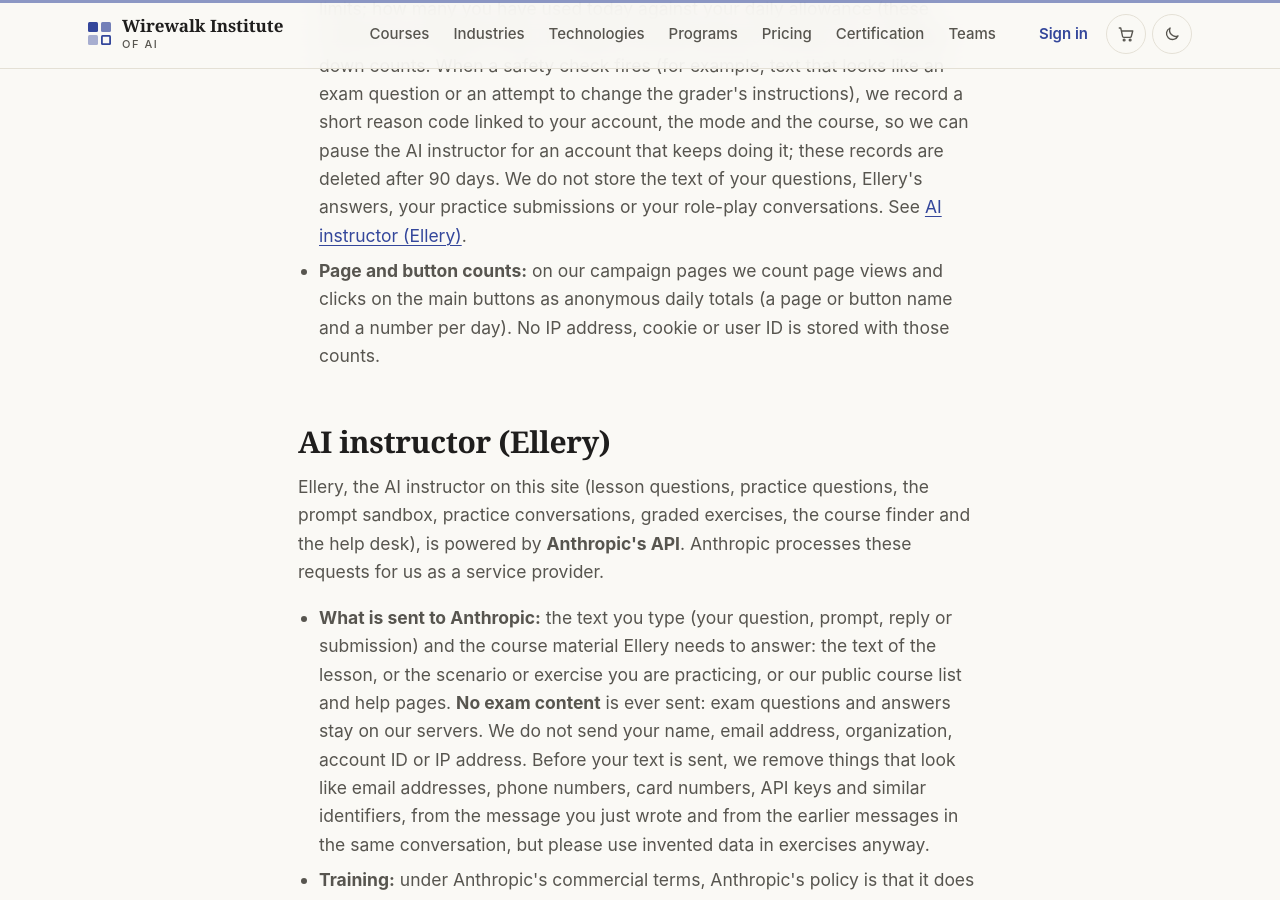
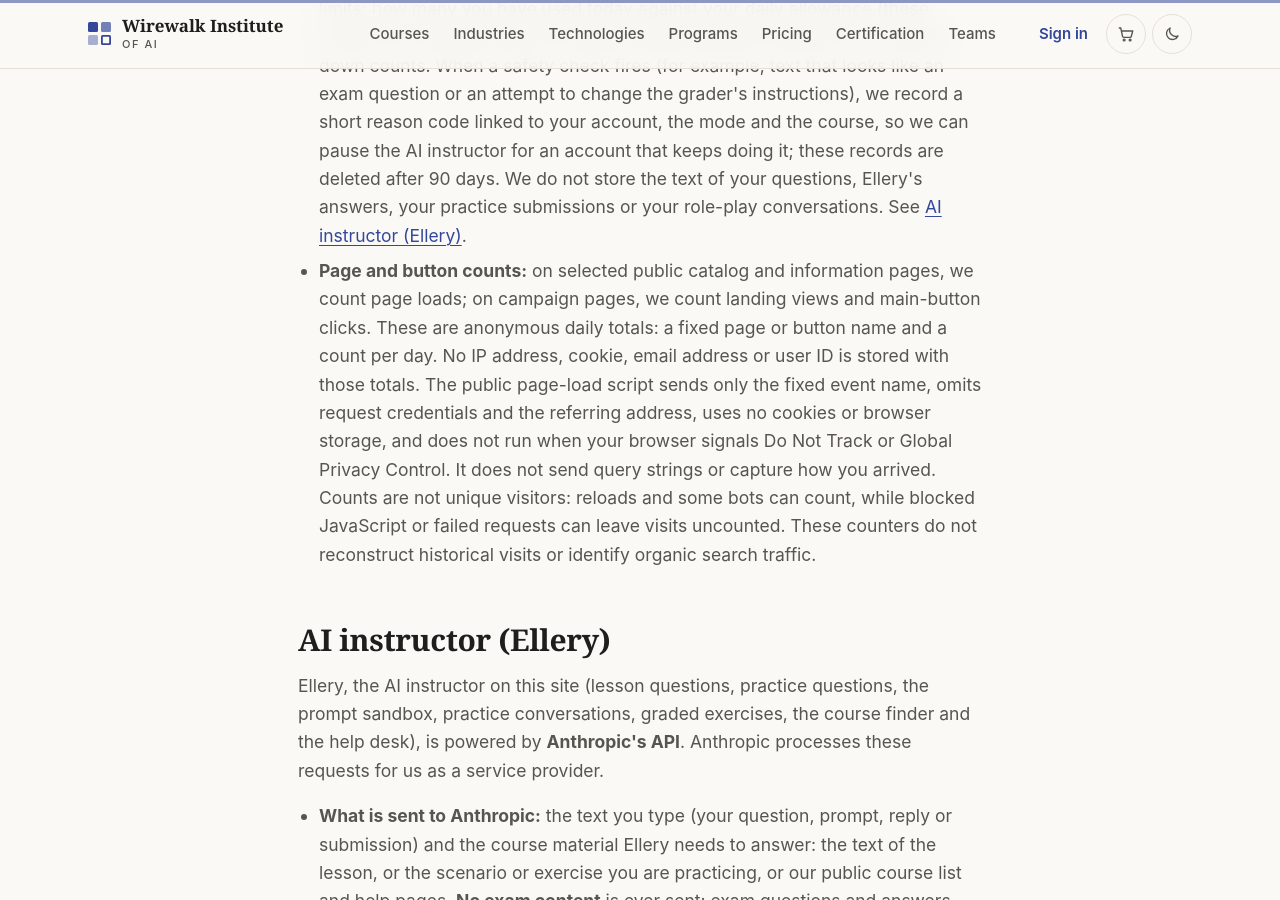
Before and after one commit to wirewalktech/institute-wirewalk, a Jekyll site: the page built from privacy/index.html, in a window 1280 px wide and 900 px high, scrolled down 1994 px. Built offline with Jekyll 4.4.1, drawn with Linux system fonts in a browser that asks for light colours; some of the changed text lies outside the part shown.

Commit message:
Count anonymous public page loads with privacy controls

```diff
--- a/_includes/seo-head.html
+++ b/_includes/seo-head.html
@@ -9,7 +9,7 @@
 {%- assign doc_desc = seo_topic.description | default: seo_course.summary | default: page.description | default: site.description | strip_html | normalize_whitespace | truncate: 165 -%}
 {%- assign canonical_url = page.url | replace: "index.html", "" | prepend: site.url -%}
 {%- assign private_search = false -%}
-{%- if page.url contains "/learn/" or page.url contains "/admin/" or page.url contains "/email/" or page.url contains "/waitlist/" or page.url contains "/verify/" or page.url contains "/go/" or page.url == "/teams/thanks/" or page.url == "/teams/enterprise/thanks/" or page.url == "/404.html" or page.redirect_to -%}{%- assign private_search = true -%}{%- endif -%}
+{%- if page.private_search == true or page.url contains "/learn/" or page.url contains "/admin/" or page.url contains "/email/" or page.url contains "/waitlist/" or page.url contains "/verify/" or page.url contains "/go/" or page.url == "/teams/thanks/" or page.url == "/teams/enterprise/thanks/" or page.url == "/404.html" or page.redirect_to -%}{%- assign private_search = true -%}{%- endif -%}
 {%- assign planned_search = false -%}
 {%- if page.course_id and seo_course.status != "on_sale" -%}{%- assign planned_search = true -%}{%- endif -%}
 {%- if page.program_id and seo_program.status != "on_sale" -%}{%- assign planned_search = true -%}{%- endif -%}
@@ -49,3 +49,42 @@
 </script>
 {%- endif -%}
 {%- endunless -%}
+
+{%- comment -%} Anonymous page-load name from public server-known metadata only. Never derive it from a visitor URL, query or referrer. Campaign landing/button counters remain separate. {%- endcomment -%}
+{%- assign wia_page_event = "" -%}
+{%- assign wia_page_suffix = "" -%}
+{%- unless private_search or page.no_pixel == true -%}
+  {%- if page.course_id and seo_course.id -%}
+    {%- assign wia_page_suffix = "course-" | append: seo_course.id -%}
+  {%- elsif page.track_id and seo_track.prefix -%}
+    {%- assign wia_track_prefix = seo_track.prefix | downcase -%}
+    {%- assign wia_page_suffix = "track-" | append: wia_track_prefix -%}
+  {%- elsif page.program_id and seo_program.id -%}
+    {%- assign wia_page_suffix = "program-" | append: seo_program.id -%}
+  {%- else -%}
+    {%- case page.url -%}
+      {%- when "/" -%}{%- assign wia_page_suffix = "page-home" -%}
+      {%- when "/courses/" -%}{%- assign wia_page_suffix = "page-courses" -%}
+      {%- when "/industries/" -%}{%- assign wia_page_suffix = "page-industries" -%}
+      {%- when "/technologies/" -%}{%- assign wia_page_suffix = "page-technologies" -%}
+      {%- when "/tracks/" -%}{%- assign wia_page_suffix = "page-tracks" -%}
+      {%- when "/programs/" -%}{%- assign wia_page_suffix = "page-programs" -%}
+      {%- when "/pricing/" -%}{%- assign wia_page_suffix = "page-pricing" -%}
+      {%- when "/certification/" -%}{%- assign wia_page_suffix = "page-certification" -%}
+      {%- when "/teams/" -%}{%- assign wia_page_suffix = "page-teams" -%}
+      {%- when "/about/" -%}{%- assign wia_page_suffix = "page-about" -%}
+      {%- when "/faq/" -%}{%- assign wia_page_suffix = "page-faq" -%}
+      {%- when "/standards/" -%}{%- assign wia_page_suffix = "page-standards" -%}
+      {%- when "/errata/" -%}{%- assign wia_page_suffix = "page-errata" -%}
+    {%- endcase -%}
+  {%- endif -%}
+  {%- assign wia_invalid_chars = wia_page_suffix -%}
+  {%- assign wia_allowed_chars = "abcdefghijklmnopqrstuvwxyz0123456789_-" | split: "" -%}
+  {%- for wia_char in wia_allowed_chars -%}
+    {%- assign wia_invalid_chars = wia_invalid_chars | remove: wia_char -%}
+  {%- endfor -%}
+  {%- if wia_page_suffix.size > 0 and wia_page_suffix.size <= 24 and wia_invalid_chars == "" -%}
+    {%- assign wia_page_event = "inst." | append: wia_page_suffix -%}
+<meta name="wia-page-event" content="{{ wia_page_event | escape }}">
+  {%- endif -%}
+{%- endunless -%}
--- a/_layouts/default.html
+++ b/_layouts/default.html
@@ -39,6 +39,9 @@
 <link rel="stylesheet" href="/assets/css/{{ c }}.css">
 {%- endfor %}
 <script src="/assets/js/site.js" defer></script>
+{%- if wia_page_event != "" and wia_page_event -%}
+<script src="/assets/js/traffic.js" defer></script>
+{%- endif -%}
 {%- comment -%} Source fields (first-party; no cookie, no network request of its own): keeps how a
   visitor arrived for 30 days in localStorage "ww_src" and, at submit, adds hidden _src_* fields to the
   /teams/ and /teams/enterprise/ enquiry forms ONLY (the ww-src-forms meta); waitlist and every other form are untouched. {%- endcomment %}
--- a/privacy/index.html
+++ b/privacy/index.html
@@ -8,7 +8,7 @@ description: "What personal data the Wirewalk Institute of AI collects, why, who
   <header class="page-head">
     <p class="eyebrow">Legal</p>
     <h1>Privacy</h1>
-    <p class="updated">Last updated October 2026</p>
+    <p class="updated">Last updated November 5, 2026</p>
   </header>
   <div class="doc prose">
     <p>This page explains what the Wirewalk Institute of AI (operated by Wirewalk) collects when you use institute.wirewalk.com and its learner area, and why. Questions or requests: <a href="mailto:sales@wirewalk.com">sales@wirewalk.com</a>.</p>
@@ -31,7 +31,7 @@ description: "What personal data the Wirewalk Institute of AI collects, why, who
       <li><strong>Security records:</strong> IP addresses and timestamps used to limit repeated sign-in and sign-up attempts, and the IP address and user-agent recorded with each inquiry as described above. For the AI instructor's course finder, help desk and feedback buttons, we limit requests per network using a keyed hash of your network address (never the address itself), kept for up to two days.</li>
       <li><strong>Campaign source:</strong> if you arrive through a tagged link (for example one of our ads on Reddit), the link's campaign tags (<code>utm_source</code>, <code>utm_medium</code>, <code>utm_campaign</code>, <code>utm_content</code>, <code>utm_term</code>), Reddit's click ID (<code>rdt_cid</code>, if the link carries one) and the page you landed on are saved with your account when you sign up, so we can tell which campaigns lead to sign-ups. If you then send the teams or organization inquiry form, the same kind of arrival details go with that inquiry (see <a href="#browser">In your browser</a>). Our servers do not send them to Reddit or anyone else.{% if rdt_on != "" %} If you accept advertising cookies, the Reddit Pixel itself reads Reddit's click ID from the link (see <a href="#cookies">Advertising cookies</a>).{% endif %}</li>
       <li><strong>AI instructor usage:</strong> when you use Ellery, the AI instructor, we keep counts, not text: how many requests each mode received per day, the number of tokens used and the cost, grouped by your organization (your team, or your verified work email domain, such as <code>example.com</code>) so we can apply per-organization limits; how many you have used today against your daily allowance (these counters are deleted after two days); and anonymous thumbs-up or thumbs-down counts. When a safety check fires (for example, text that looks like an exam question or an attempt to change the grader's instructions), we record a short reason code linked to your account, the mode and the course, so we can pause the AI instructor for an account that keeps doing it; these records are deleted after 90 days. We do not store the text of your questions, Ellery's answers, your practice submissions or your role-play conversations. See <a href="#ai">AI instructor (Ellery)</a>.</li>
-      <li><strong>Page and button counts:</strong> on our campaign pages we count page views and clicks on the main buttons as anonymous daily totals (a page or button name and a number per day). No IP address, cookie or user ID is stored with those counts.</li>
+      <li><strong>Page and button counts:</strong> on selected public catalog and information pages, we count page loads; on campaign pages, we count landing views and main-button clicks. These are anonymous daily totals: a fixed page or button name and a count per day. No IP address, cookie, email address or user ID is stored with those totals. The public page-load script sends only the fixed event name, omits request credentials and the referring address, uses no cookies or browser storage, and does not run when your browser signals Do Not Track or Global Privacy Control. It does not send query strings or capture how you arrived. Counts are not unique visitors: reloads and some bots can count, while blocked JavaScript or failed requests can leave visits uncounted. These counters do not reconstruct historical visits or identify organic search traffic.</li>
     </ul>
 
     <h2 id="ai">AI instructor (Ellery)</h2>
@@ -50,7 +50,7 @@ description: "What personal data the Wirewalk Institute of AI collects, why, who
     <p><strong>Open Badge files:</strong> if you download your certificate as an Open Badges 3.0 file from your certificate page, the file contains the name on the certificate, the course or program, the dates, the score, a position in our public revocation list and a <strong>salted hash</strong> of your account email address. The hash does not show the address, but anyone who knows or guesses the address can check it against the hash. It never contains the email address itself, your account ID or the reason for any revocation. Anyone you give the file to can read what it contains. The file does not update itself: after a renewal or a name correction you download it again. Wallets and verifiers that check a badge download our public revocation list from this website (<code>/badges/status/1.json</code>); it contains no personal data.</p>
 
     <h2>What we use it for</h2>
-    <p>To run your account and courses, grade exams, issue and verify certificates, process purchases, answer inquiries, send the emails the service needs (such as sign-in codes and certificates), and protect the service from abuse. We do not sell personal data.{% if rdt_on != "" %} The only third-party advertising tool on this site is the Reddit Pixel, and it runs only if you accept it (see <a href="#cookies">Advertising cookies</a>). There are no analytics scripts.{% else %} This site uses no third-party advertising or analytics trackers: no ad pixels, no analytics scripts.{% endif %}</p>
+    <p>To run your account and courses, grade exams, issue and verify certificates, process purchases, answer inquiries, send the emails the service needs (such as sign-in codes and certificates), and protect the service from abuse. We do not sell personal data.{% if rdt_on != "" %} The only third-party advertising tool on this site is the Reddit Pixel, and it runs only if you accept it (see <a href="#cookies">Advertising cookies</a>). We use the anonymous aggregate counters described above, not a separate third-party analytics service.{% else %} This site uses no third-party advertising or analytics trackers. We use the anonymous aggregate counters described above; no ad pixel is loaded.{% endif %}</p>
 
     <h2>Who processes it for us</h2>
     <ul>
```
Also changed, not shown: assets/js/traffic.js (added, +23 -0 lines).
